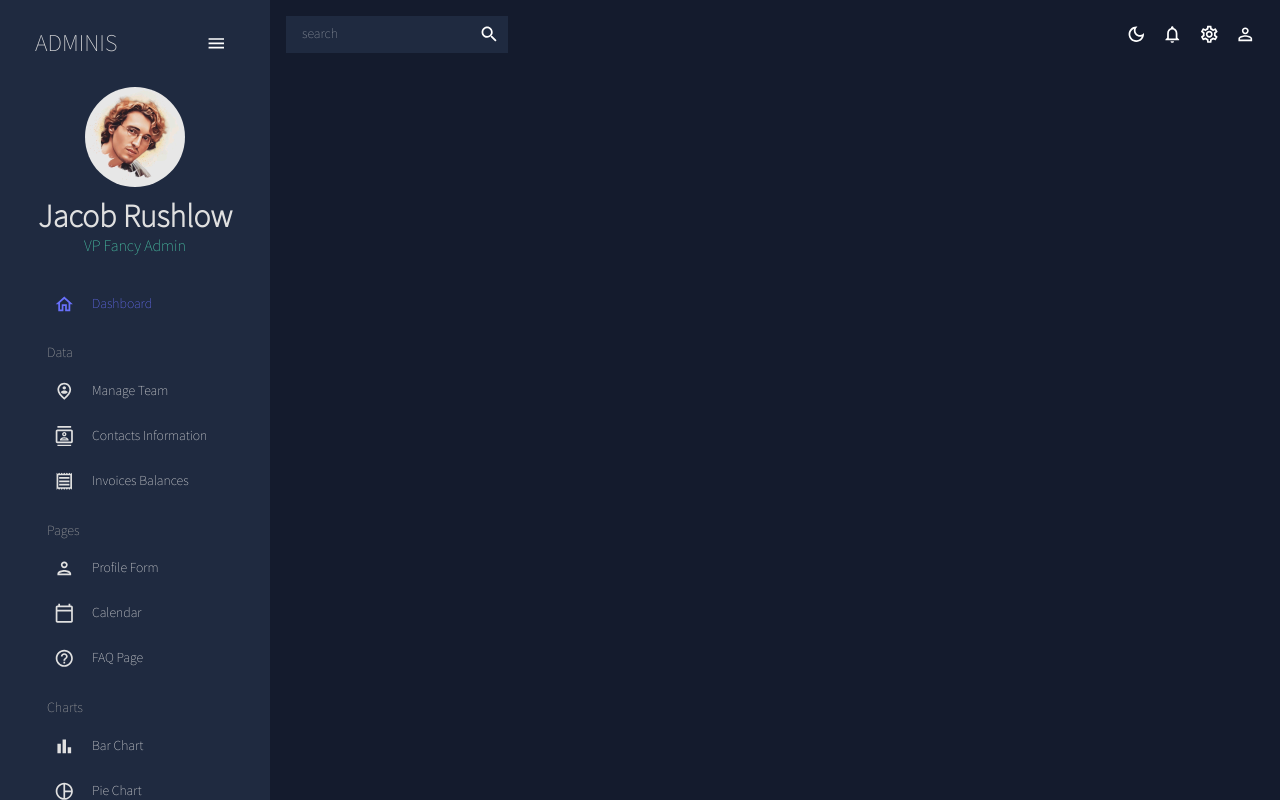
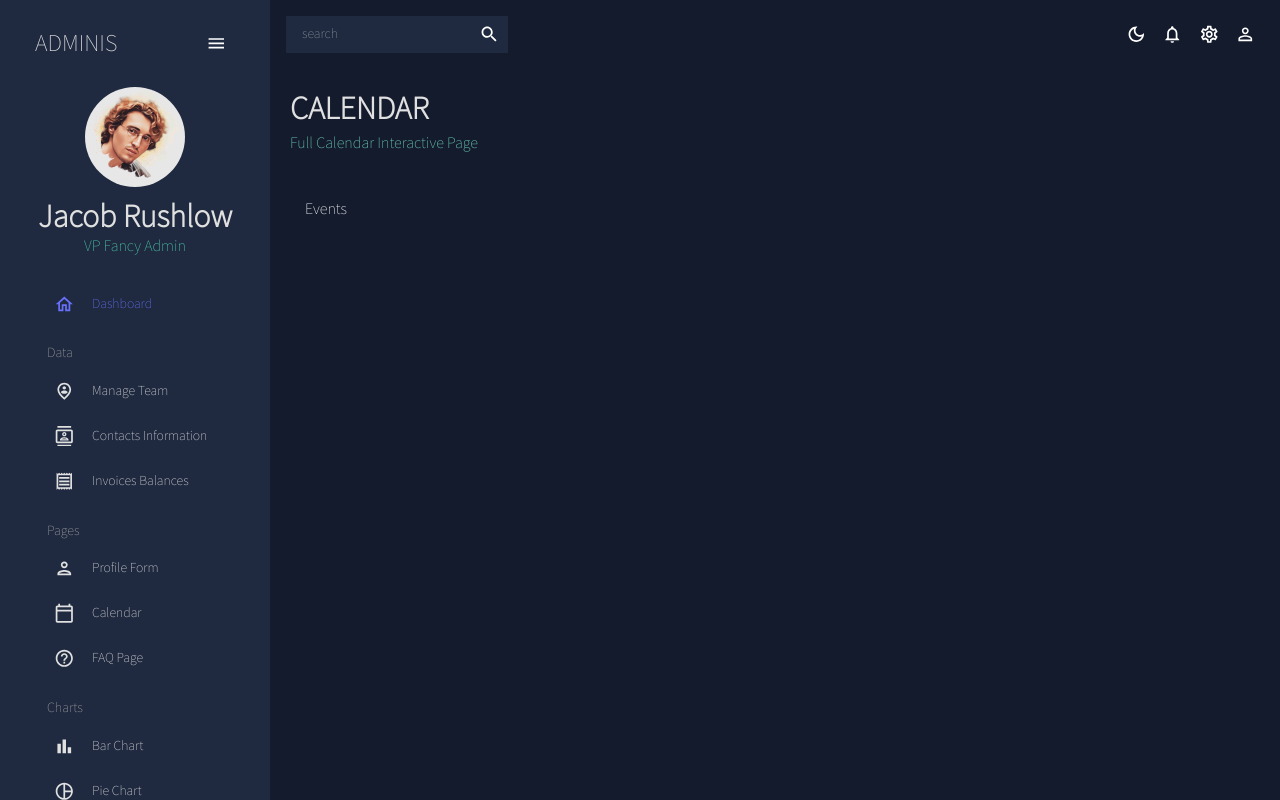
Before and after one commit to gheezl/MUI-practice, a React (Create React App) app: page /calendar in a window 1280 px wide. Built offline with nearby package versions, Linux system fonts and the light colour scheme.

Commit message:
Beginning the calendar page

```diff
--- a/package.json
+++ b/package.json
@@ -7,7 +7,9 @@
     "@emotion/styled": "^11.11.0",
     "@fullcalendar/core": "^6.1.6",
     "@fullcalendar/daygrid": "^6.1.6",
+    "@fullcalendar/interaction": "^6.1.7",
     "@fullcalendar/list": "^6.1.6",
+    "@fullcalendar/react": "^6.1.7",
     "@fullcalendar/timegrid": "^6.1.6",
     "@mui/icons-material": "^5.11.16",
     "@mui/material": "^5.12.3",
--- a/src/App.js
+++ b/src/App.js
@@ -1,10 +1,11 @@
 import DashBoard from "./features/dashboard";
-import Header from "./features/global/Header";
+import Topbar from "./features/global/Topbar";
 import Sidebar from "./features/global/Sidebar";
 import Team from "./features/team";
 import Contacts from "./features/contacts";
 import Invoices from "./features/invoices";
 import Form from "./features/form"
+import Calendar from "./features/calendar";
 import { Routes, Route } from "react-router-dom";
 import { ColorModeContext, useMode } from "./theme";
 import { CssBaseline, ThemeProvider } from "@mui/material";
@@ -21,13 +22,14 @@
         <div className="app">
           <Sidebar isSidebar={isSidebar} />
           <main className="content">
-            <Header />
+            <Topbar />
             <Routes>
               <Route path="/" element={<DashBoard />} />
               <Route path="/team" element={<Team />} />
               <Route path="/contacts" element={<Contacts />} />
               <Route path="/invoices" element={<Invoices />} />
               <Route path="/form" element={<Form />} />
+              <Route path="/calendar" element={<Calendar />} />
             </Routes>
           </main>
         </div>
--- /dev/null
+++ b/src/features/calendar/index.jsx
@@ -0,0 +1,54 @@
+import { Box, Typography, List, ListItem, ListItemText, useTheme } from "@mui/material";
+import { tokens } from "../../theme";
+import { formatDate } from '@fullcalendar/core';
+import FullCalendar from '@fullcalendar/react';
+import dayGridPlugin from "@fullcalendar/daygrid";
+import timeGridPlugin from "@fullcalendar/timegrid";
+import interactionPlugin from "@fullcalendar/interaction";
+import listPlugin from "@fullcalendar/list";
+import Header from "../../components/Header";
+import { useState } from "react";
+
+const Calendar = () => {
+    const theme = useTheme();
+    const colors = tokens(theme.palette.mode);
+    const [currentEvents, setCurrentEvents] = useState([]);
+
+    return (
+        <Box margin="20px" >
+            <Header title="CALENDAR" subtitle="Full Calendar Interactive Page" />
+            <Box display="flex" justifyContent="space-between" >
+                <Box flex="1 1 20%" backgoundColor={colors.primary[400]} padding="15px" borderRadius="4px" >
+                    <Typography variant="h5" >Events</Typography>
+                    <List>
+                        {
+                            currentEvents.map(event => (
+                                <ListItem
+                                    key={event.id}
+                                    sx={{backgroundColor: colors.greenAccent[500], margin: "10px 0"}}
+                                >
+                                    <ListItemText
+                                        primary={event.title}
+                                        secondary={
+                                            <Typography>
+                                                {formatDate(event.start, {
+                                                    year: "numeric",
+                                                    month: "short",
+                                                    day: "numeric"
+                                                })}
+                                            </Typography>
+                                        }
+                                    >
+
+                                    </ListItemText>
+                                </ListItem>
+                            ))
+                        }
+                    </List>
+                </Box>
+            </Box>
+        </Box>
+    )
+}
+
+export default Calendar;
--- a/src/features/global/header.jsx
+++ b/src/features/global/Topbar.jsx
@@ -3,7 +3,7 @@
 import { ColorModeContext, tokens } from "../../theme";
 import { PersonOutline, NotificationsOutlined, DarkModeOutlined, LightModeOutlined, Search, SettingsOutlined } from "@mui/icons-material";
 
-const Header = () => {
+const Topbar = () => {
     const theme = useTheme();
     const colors = tokens(theme.palette.mode);
     const colorMode = useContext(ColorModeContext);
@@ -34,4 +34,4 @@
     )
 }
 
-export default Header;
+export default Topbar;
```
Also changed, not shown: 1 other file (tests, documents, lock files or other folders).
